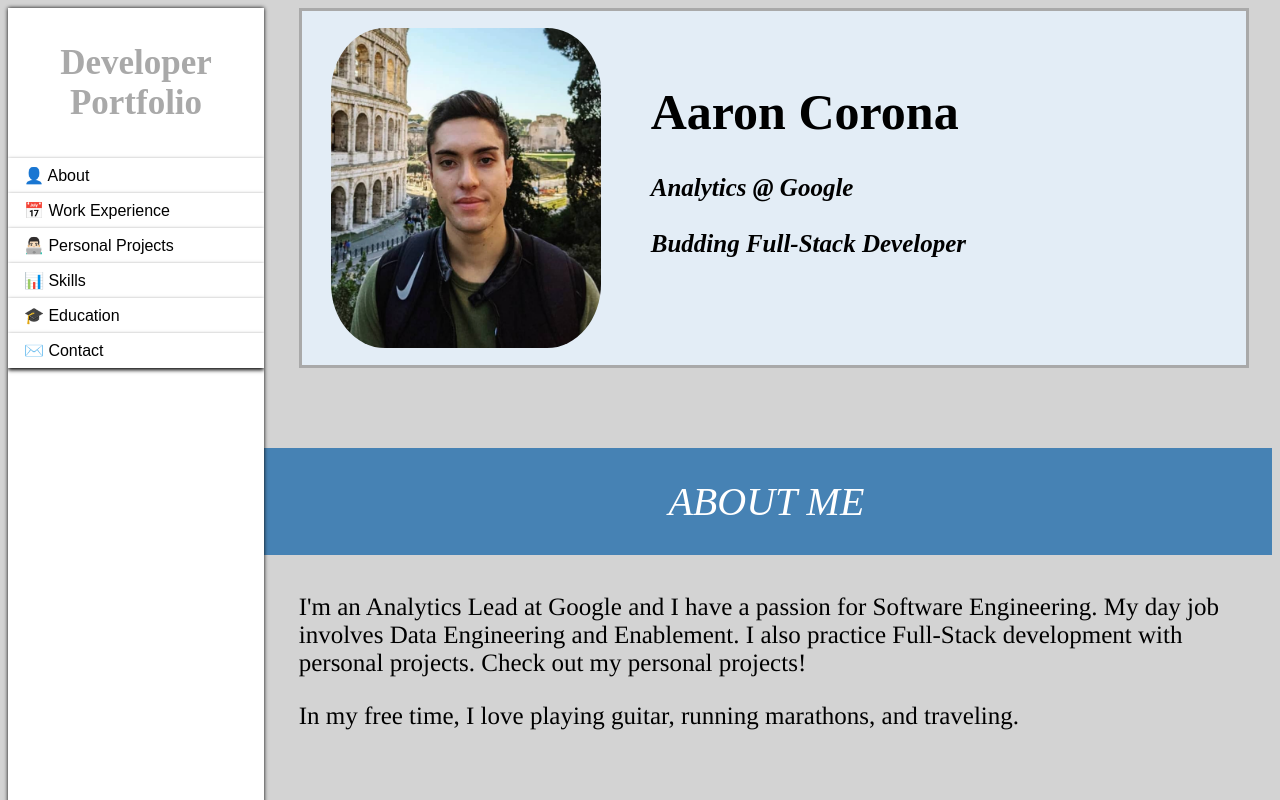
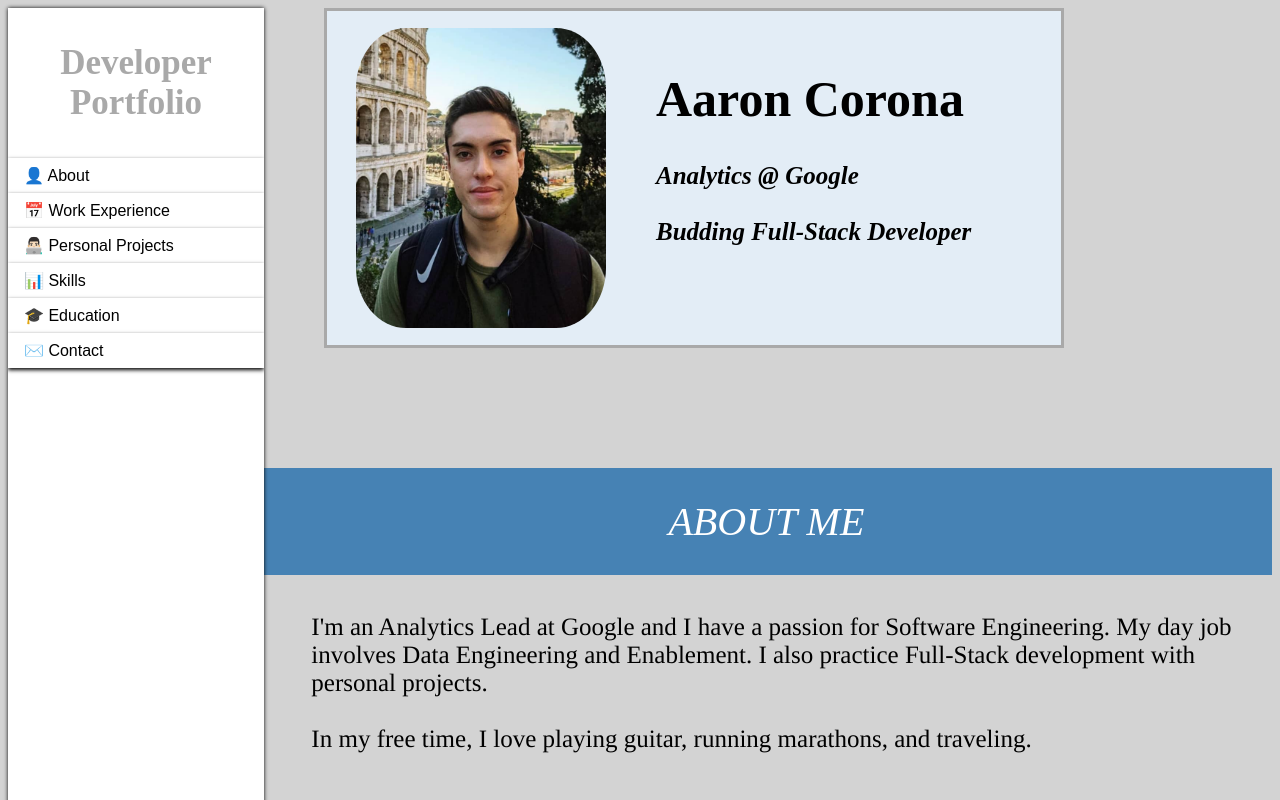
Before and after one commit to aaroncorona/aaroncorona-website, an Angular app: page / in a window 1280 px wide. Built offline with nearby package versions, Linux system fonts and the light colour scheme.

Commit message:
Adding more max widths for better formatting

```diff
--- a/src/app/about/about.component.css
+++ b/src/app/about/about.component.css
@@ -3,7 +3,6 @@
   margin-top:0%;
   margin-right:0%;
   margin-left: 23%;
-  max-width: 96%;
 }
 
 /* Top Image flexbox container */
@@ -12,12 +11,12 @@
   float: left;
   flex-direction: row;
   border: 3px solid darkgrey;
-  margin-left:23%;
-  max-width: 96%;
-  width: 72%;
-  max-height: 30%;
+  margin-left:25%;
+  height: 20%;
+  width: 67%;
   padding: 17px;
   background-color: #E3EDF6;
+  max-width: 700px;
 }
 
 .top-container img {
@@ -25,17 +24,21 @@
   margin-top:0%;
   margin-bottom:0%;
   margin-left: 12px;
-  width: 270px;
-  height: 320px;
+  width: 250px;
+  height: 300px;
   border-radius: 20%;
+  /*border: 3px solid red;*/
 }
 
 /* text container within img container*/
 .top-container-text  {
+  display: flex;
+  flex-direction: column;
   margin-top:6%;
   margin-left: 30px;
-  width: 65%;
+  width: 70%;
   background-color: #E3EDF6;
+   /*border: 3px solid red;*/
 }
 
 .top-container h1 {
@@ -46,6 +49,7 @@
   color: black;
   background-color: #E3EDF6;
   padding-left: 20px;
+  /*border: 3px solid red;*/
 }
 
 .top-container h2 {
@@ -58,12 +62,15 @@
   padding-left: 20px;
 }
 
+.top-container:after {
+  margin-bottom: 20%;
+}
+
 /* Horizontal bar to head section */
 .about-bar {
-  margin-top:0%;
+  margin-top:35%;
   margin-left:20%;
   max-width: 100%;
-  margin-top: 32%;
   margin-bottom: 3%;
   padding: 30px;
   font-size: 40px;
@@ -77,8 +84,9 @@
 }
 
 /*About me paragraph*/
-.about-me-p p {
-  margin-left:0%;
+.about-me-p {
+  margin-left:24%;
+  margin-right:3%;
   margin-top:0%;
   max-width: 96%;
   font-size: 25px;
@@ -86,4 +94,5 @@
   color: black;
   text-align: left;
   font-family: Times;
+  /*border: 3px solid red;*/
 }
--- a/src/app/about/about.component.html
+++ b/src/app/about/about.component.html
@@ -16,19 +16,16 @@
 </div>
 
 <br>
-<br>
 
 <div class="about-bar">
     About Me
 </div>
 
 <div class="about-me-p">
-  <p>
     I'm an Analytics Lead at Google and I have a passion for Software Engineering. My day job
     involves Data Engineering and Enablement. I also practice Full-Stack development
-    with personal projects. Check out my personal projects!
-  </p>
-  <p>
+    with personal projects.
+    <br>
+    <br>
     In my free time, I love playing guitar, running marathons, and traveling.
-  </p>
 </div>
--- a/src/app/education/education.component.css
+++ b/src/app/education/education.component.css
@@ -26,9 +26,10 @@
 .card-container {
   display: flex;
   margin-top: 4%;
-  margin-left: 28%;
+  margin-left: 30%;
   margin-right: 9%;
   margin-bottom: 5%;
+  max-width: 800px;
   /*border: 1psx solid black*/
 }
 
@@ -75,6 +76,11 @@
   /*border: 1px solid black*/
 }
 
+.exp-card img {
+  border-radius: 50%;
+  /*border: 1px solid black;*/
+}
+
 .exp-card-header-text-container {
   height: 70px;
   display: flex;
@@ -101,7 +107,7 @@
 }
 
 .exp-card-header-text-time {
-  margin-top: 5.8%;
+  margin-top: 5.5%;
   margin-right: 1%;
   width: 50%;
   height: 50%;
@@ -116,24 +122,19 @@
 .exp-card-bullet-container {
   background-color: transparent;
   margin-top: 0%;
-  margin-left: 2%;
   margin-right: 2%;
   padding-bottom: 4%;
   /*border: 1px solid black;*/
 }
+
 .exp-card-bullet-container h3 {
-  font-family: "Apple Braille";
+  font-family: "Times New Roman";
   font-style: italic;
   text-align: center;
+  font-size: 20px;
   margin: 0%;
   margin-left: 0%;
   margin-top: 3%;
   margin-right: 9%;
   /*border: 1px solid black;*/
 }
-
-
-.exp-card img {
-border-radius: 50%;
-  /*border: 1px solid black;*/
-}
```
